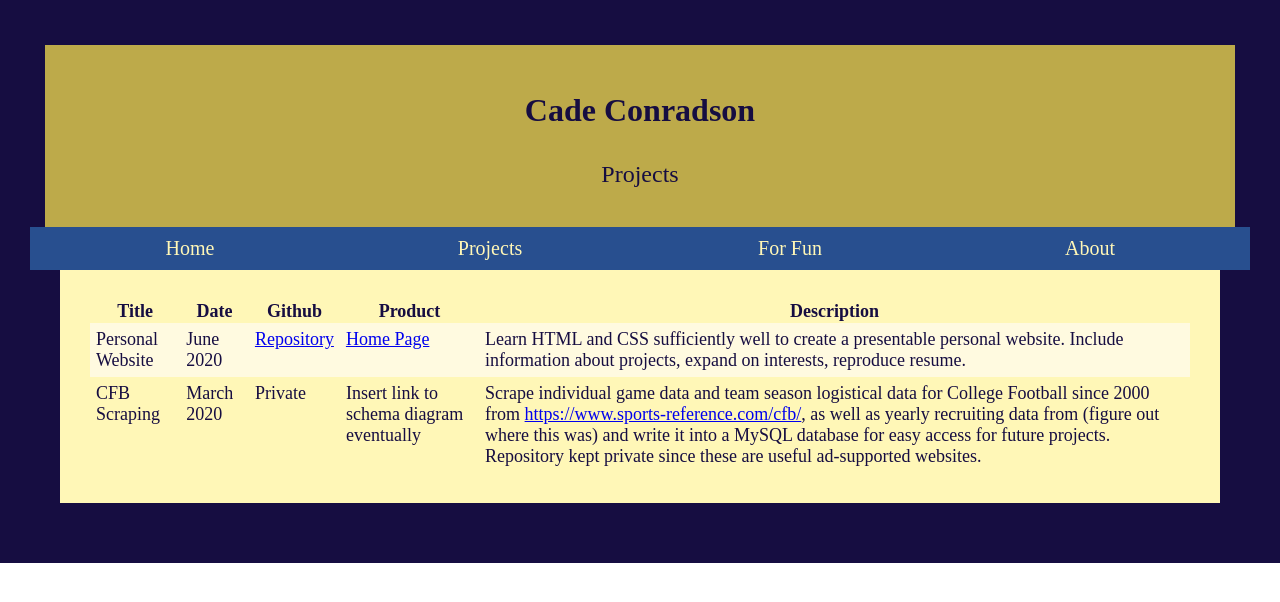
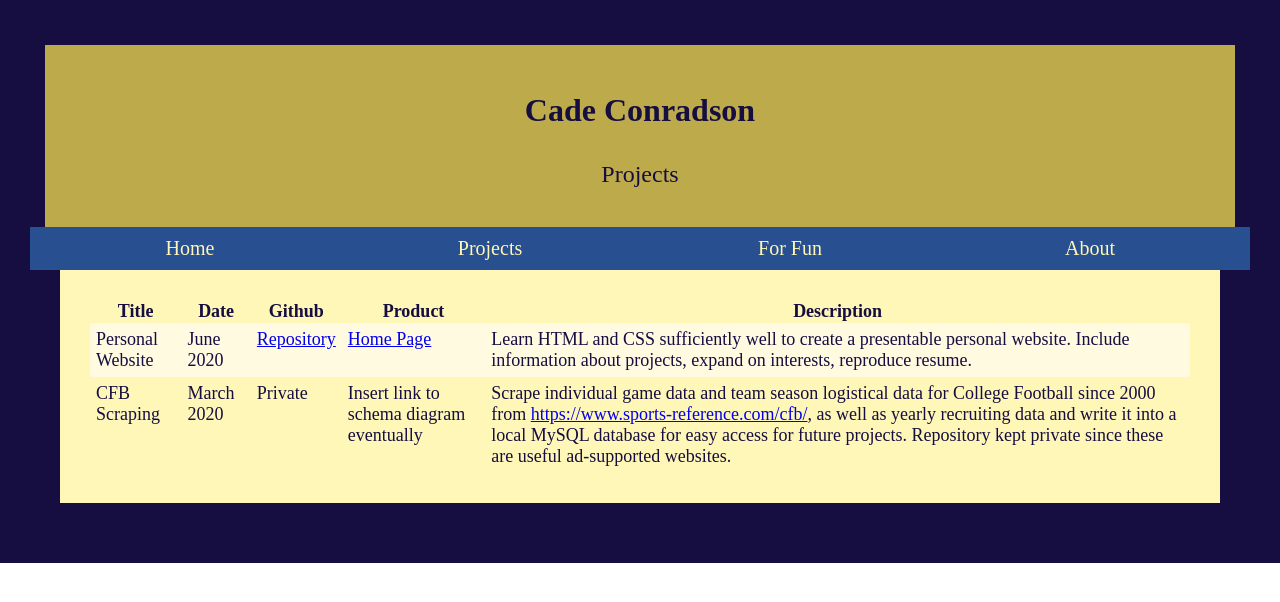
Before and after one commit to cconradson/cconradson.github.io, a Jekyll site: the page built from projects.html, in a window 1280 px wide. Shown: the top 602 px of the page. Built offline with Jekyll 4.4.1, drawn with Linux system fonts in a browser that asks for light colours.

```diff
--- a/assets/css/main.css
+++ b/assets/css/main.css
@@ -38,7 +38,6 @@ p, li, th, td {
 	}
 }
 
-
 /* images and embeds */
 
 img.inline {
@@ -47,7 +46,7 @@ img.inline {
 }
 
 img.portrait {
-	width: 600px;
+	width: 400px;
 }
 
 img.landscape {
@@ -216,3 +215,5 @@ a.img {
 	top: 50%;
 	transform: translateY(-50%);
 }
+
+/* For drop-downs */
--- a/projects.html
+++ b/projects.html
@@ -24,7 +24,7 @@ title: Projects
 			<td>March 2020</td>
 			<td>Private</td>
 			<td>Insert link to schema diagram eventually</td>
-			<td>Scrape individual game data and team season logistical data for College Football since 2000 from <a href="https://www.sports-reference.com/cfb/">https://www.sports-reference.com/cfb/</a>, as well as yearly recruiting data from (figure out where this was) and write it into a MySQL database for easy access for future projects. Repository kept private since these are useful ad-supported websites.</td>
+			<td>Scrape individual game data and team season logistical data for College Football since 2000 from <a href="https://www.sports-reference.com/cfb/">https://www.sports-reference.com/cfb/</a>, as well as yearly recruiting data and write it into a local MySQL database for easy access for future projects. Repository kept private since these are useful ad-supported websites.</td>
 		</tr>
 	</table>
 </div>
```
Also changed, not shown: about.html (added, +32 -0 lines), about.markdown (deleted, +0 -18 lines).
